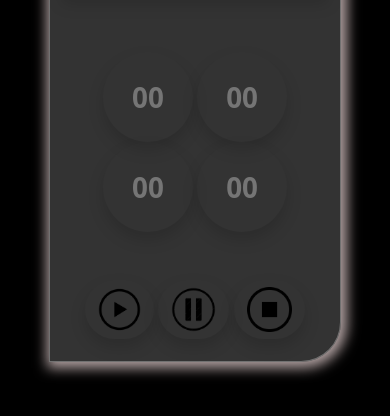
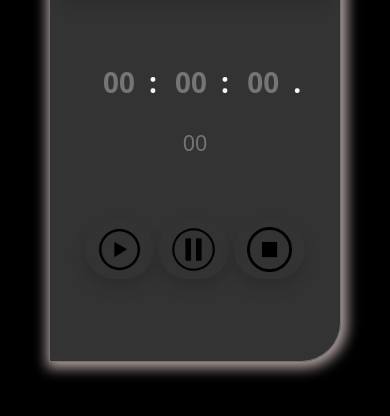
Before and after one commit to AdeyoolaIyanuoluwa/Stopwatch, a plain HTML site: page index.html in a window 390 px wide. Shown: the part 258-674 px from the top of the page. Drawn offline with Linux system fonts and the light colour scheme.

Commit message:
reduced the font size

```diff
--- a/index.html
+++ b/index.html
@@ -12,10 +12,14 @@
     <center>
         <div class="margin container col-lg-3">
             <h1 class="text-white shadow watch fw-bold">STOPWATCH</h1>
-            <input type="text" class="  fs-1 p-2 text-white fw-bold mt-5 shadow border-0 text-center rounded-pill" disabled placeholder="00" id="hours">
-            <input type="text" class="  fs-1 p-2 text-white fw-bold border-0 shadow  text-center" disabled placeholder="00" id="minutes">
-            <input type="text" class="  fs-1 p-2 text-white fw-bold border-0 shadow  text-center" disabled placeholder="00" id="seconds">
-            <input type="text" class="  fs-1 p-2 text-white fw-bold border-0 shadow text-center" disabled placeholder="00" id="millisec"><br> <br> <br>
+            <input type="text" class="  fs-1 p-2 text-white fw-bold mt-5  border-0 text-center rounded-pill" disabled placeholder="00" id="hours"><span class="fw-bold fs-1 text-light">:</span>
+
+            <input type="text" class="  fs-1 p-2 text-white fw-bold border-0  text-center" disabled placeholder="00" id="minutes"><span class="fw-bold fs-1 text-light">:</span>
+
+            <input type="text" class="  fs-1 p-2 text-white fw-bold border-0 text-center" disabled placeholder="00" id="seconds"><span class="fw-bold fs-1 text-light">.</span>
+
+            <input type="text" class="  fs-4 p-2 text-white fw-bol border-0 text-center" disabled placeholder="00" id="millisec"><br> <br> <br>
+
             <button onclick="startTimer()" class="btn text-dark shadow rounded-pill"><img src="start2-removebg-preview.png" height="45" alt=""></button>
             <button onclick="pause()" class="btn text-dark shadow rounded-pill"><img src="pause-removebg-preview.png" height="45" alt=""></button>
             <button onclick="stop()" class="btn text-dark shadow rounded-pill"><img src="stop-circle-outline.png" height="45" alt=""></button>
--- a/style.css
+++ b/style.css
@@ -11,8 +11,8 @@
     margin-top: 80px;
 }
 input{
-    height: 110px;
-    width: 110px;
+    height: 100px;
+    width: 100px;
     border-radius: 100%;
     background: none;
 }
@@ -30,9 +30,9 @@ input{
         margin-top: 120px;
     }
     input{
-        height: 90px;
-        width: 90px;
-        border-radius: 100%;
+        height: 60px;
+        width: 60px;
+        /* border-radius: 100%; */
         background: none;
     }
 }
```
